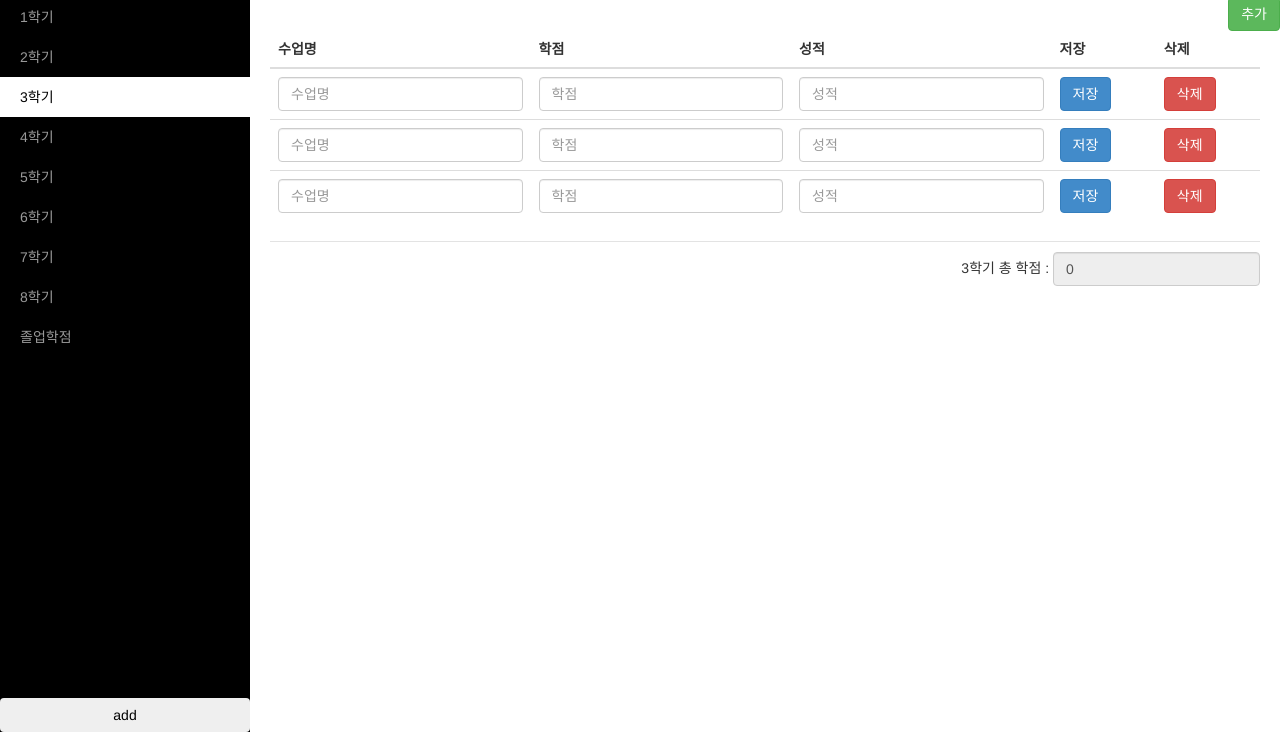
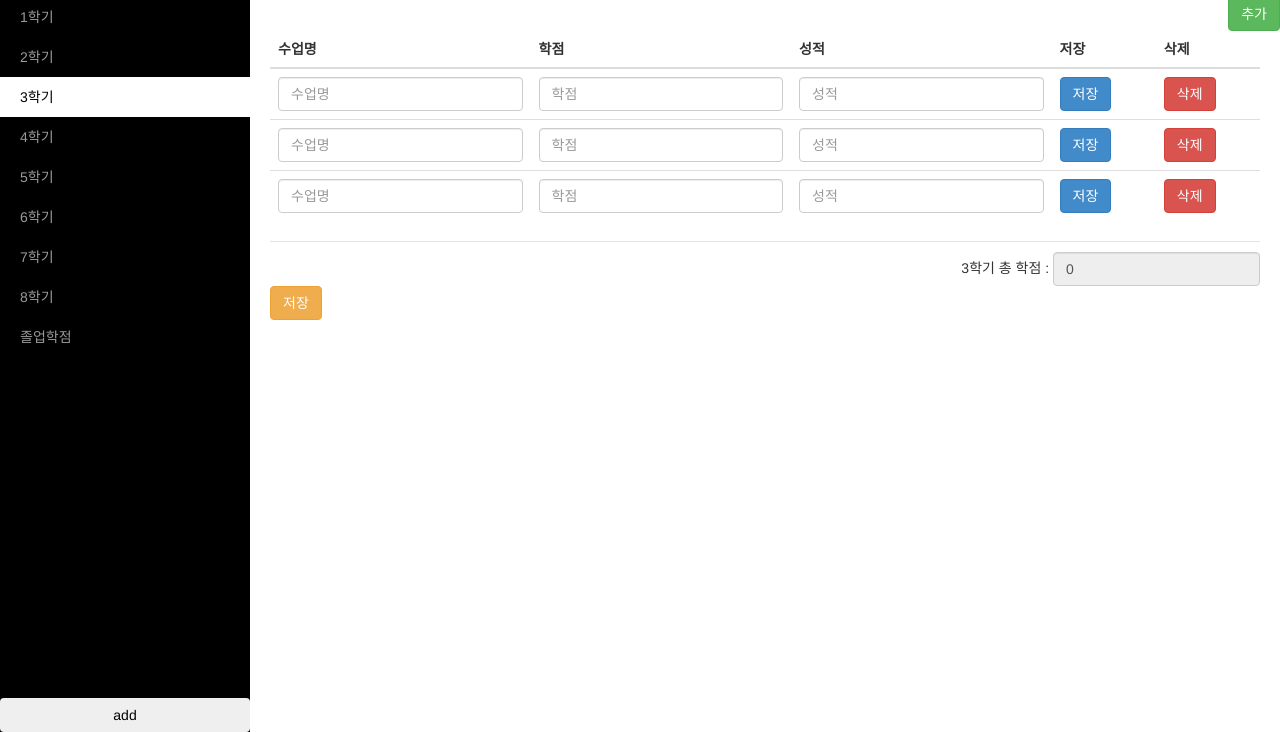
Before and after one commit to skqhfla/2021_OSS_FINAL, a plain HTML site: page sem3.html in a window 1280 px wide. Shown: the part 68-800 px from the top of the page. Drawn offline with Linux system fonts and the light colour scheme.

Commit message:
add button all

```diff
--- a/sem3.html
+++ b/sem3.html
@@ -86,6 +86,7 @@
               </table>
               <div style="border-top:1px solid #e3e3e3; padding-top:1rem; width:100%; text-align:right;">	3학기 총 학점 : <input type="number" class="form-control" id="total" placeholder="총 학점" value="0" style="width:auto; display:inline-block;" readonly>
               </div>
+	      <button type="button" class="btn btn-warning" onclick="alert('저장되었습니다.');">저장</button>
             </div>
       </div>
 
```
Also changed, not shown: sem4.html (+1 -0 lines), sem5.html (+1 -0 lines), sem6.html (+1 -0 lines), sem7.html (+1 -0 lines), sem8.html (+1 -0 lines).
